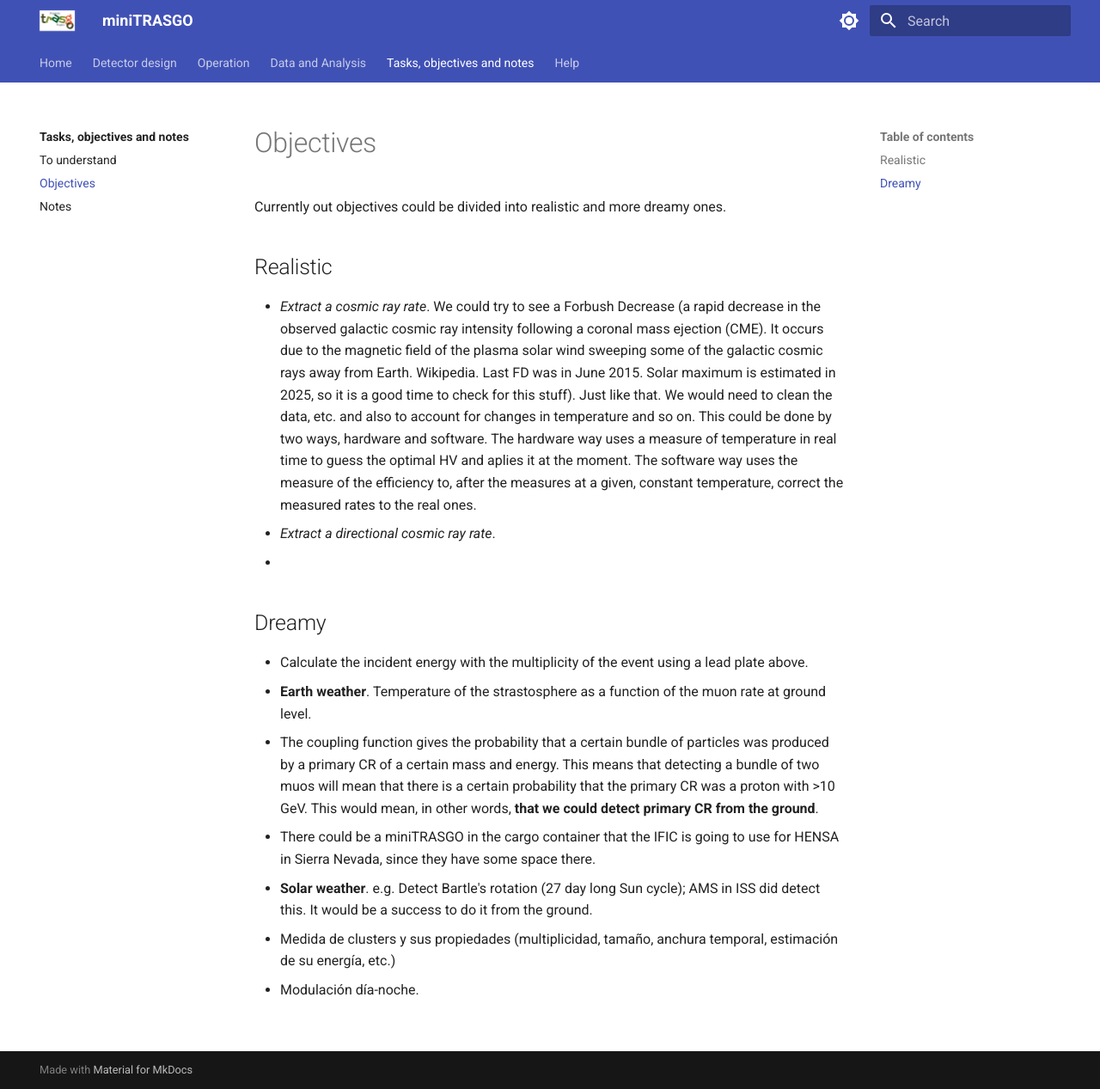
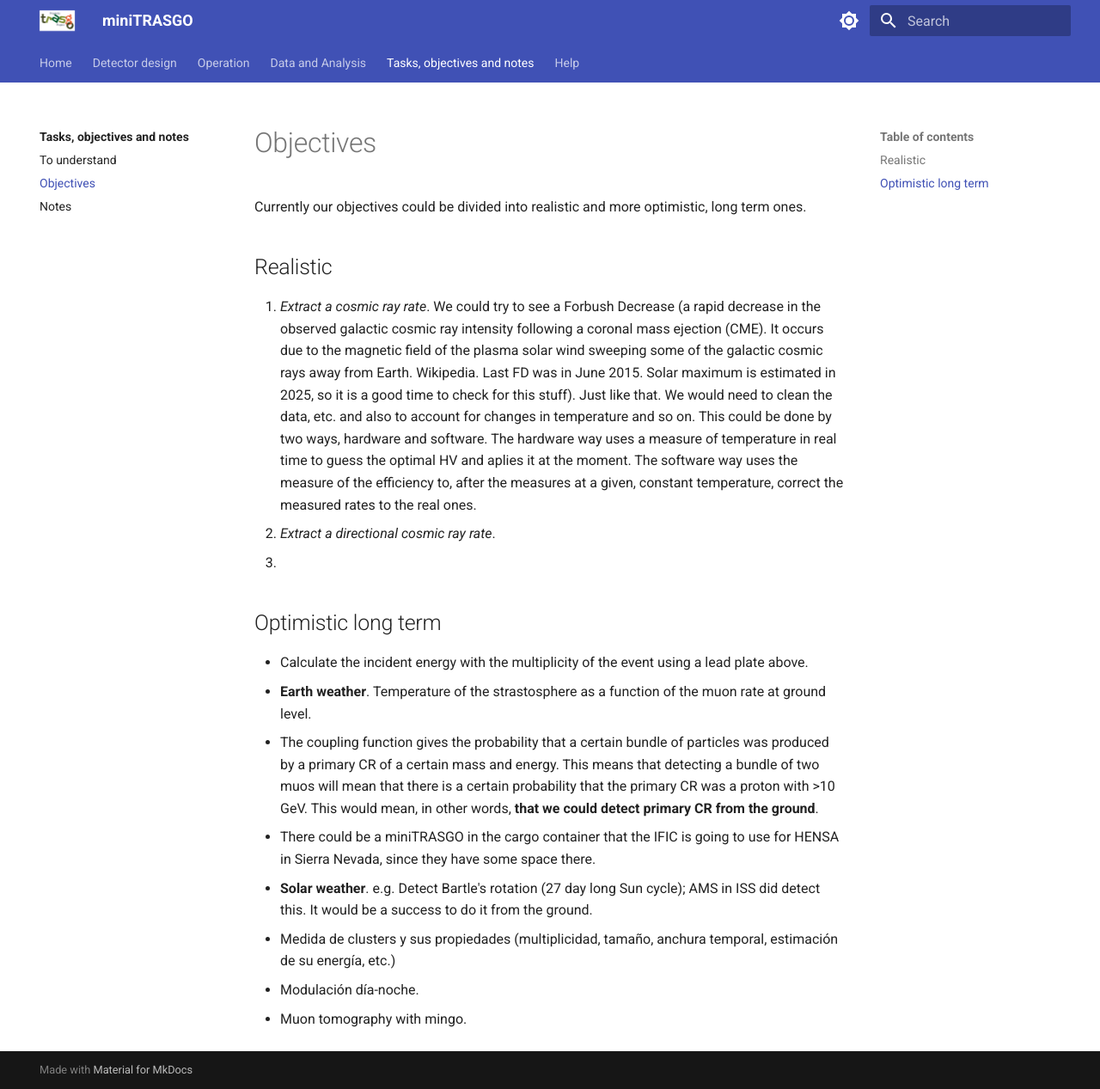
Before and after one commit to cayesoneira/miniTRASGO-documentation, an MkDocs documentation site: the page built from docs/tasks/objectives.md, in a window 1280 px wide and 1267 px high. Shown: the whole window at 86% size. Built offline with MkDocs 1.6.1 and Material for MkDocs 9.7.7, drawn with Linux system fonts in a browser that asks for light colours.

Commit message:
Update objectives.md

```diff
--- a/docs/tasks/objectives.md
+++ b/docs/tasks/objectives.md
@@ -1,14 +1,14 @@
 # Objectives
-Currently out objectives could be divided into realistic and more dreamy ones.
+Currently our objectives could be divided into realistic and more optimistic, long term ones.
 
 ## Realistic
 
-- *Extract a cosmic ray rate*. We could try to see a Forbush Decrease (a rapid decrease in the observed galactic cosmic ray intensity following a coronal mass ejection (CME). It occurs due to the magnetic field of the plasma solar wind sweeping some of the galactic cosmic rays away from Earth. Wikipedia. Last FD was in June 2015. Solar maximum is estimated in 2025, so it is a good time to check for this stuff). Just like that. We would need to clean the data, etc. and also to account for changes in temperature and so on. This could be done by two ways, hardware and software. The hardware way uses a measure of temperature in real time to guess the optimal HV and aplies it at the moment. The software way uses the measure of the efficiency to, after the measures at a given, constant temperature, correct the measured rates to the real ones.
-- *Extract a directional cosmic ray rate*.
--
+1. *Extract a cosmic ray rate*. We could try to see a Forbush Decrease (a rapid decrease in the observed galactic cosmic ray intensity following a coronal mass ejection (CME). It occurs due to the magnetic field of the plasma solar wind sweeping some of the galactic cosmic rays away from Earth. Wikipedia. Last FD was in June 2015. Solar maximum is estimated in 2025, so it is a good time to check for this stuff). Just like that. We would need to clean the data, etc. and also to account for changes in temperature and so on. This could be done by two ways, hardware and software. The hardware way uses a measure of temperature in real time to guess the optimal HV and aplies it at the moment. The software way uses the measure of the efficiency to, after the measures at a given, constant temperature, correct the measured rates to the real ones.
+2. *Extract a directional cosmic ray rate*.
+3.
 
 
-## Dreamy
+## Optimistic long term
 
 - Calculate the incident energy with the multiplicity of the event using a lead plate above.
 - **Earth weather**. Temperature of the strastosphere as a function of the muon rate at ground level.
@@ -17,3 +17,4 @@
 - **Solar weather**. e.g. Detect Bartle's rotation (27 day long Sun cycle); AMS in ISS did detect this. It would be a success to do it from the ground.
 - Medida de clusters y sus propiedades (multiplicidad, tamaño, anchura temporal, estimación de su energía, etc.)
 - Modulación día-noche.
+- Muon tomography with mingo.
```
